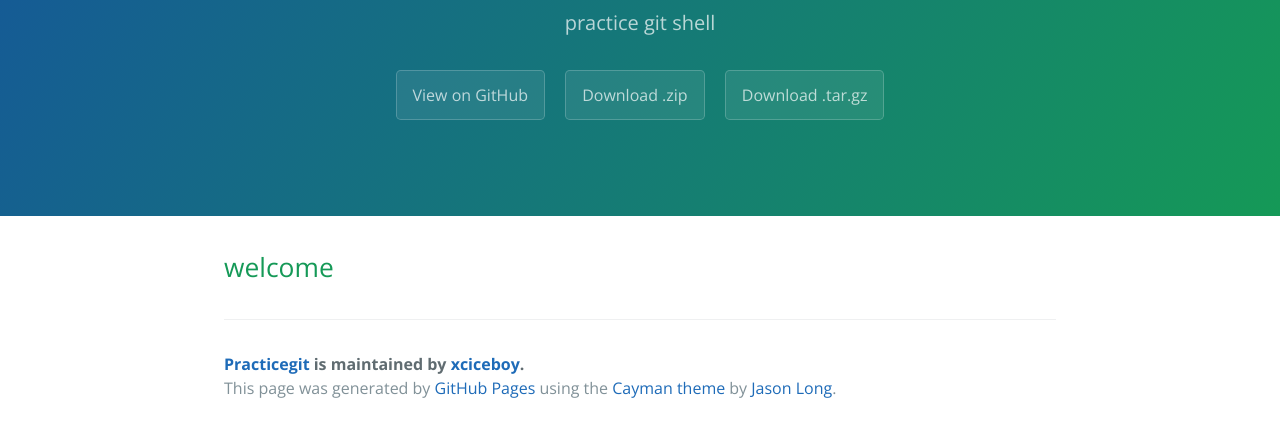
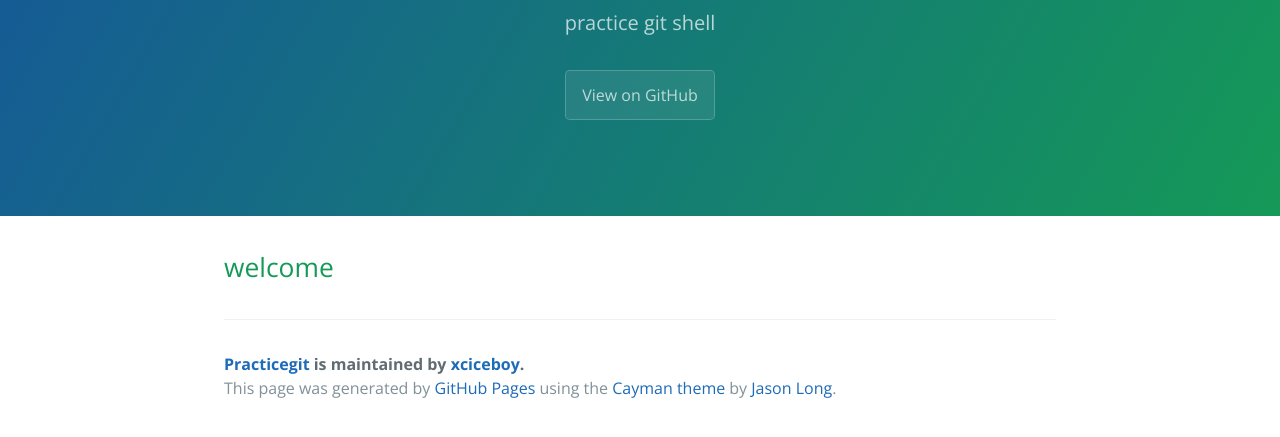
Before and after one commit to xciceboy/practicegit, a plain HTML site: page index.html in a window 1280 px wide. Shown: the part 167-604 px from the top of the page. Drawn offline with nearby package versions, Linux system fonts and the light colour scheme.

Commit message:
modifity index.html

```diff
--- a/index.html
+++ b/index.html
@@ -14,8 +14,6 @@
       <h1 class="project-name">Practicegit</h1>
       <h2 class="project-tagline">practice git shell</h2>
       <a href="https://github.com/xciceboy/practicegit" class="btn">View on GitHub</a>
-      <a href="https://github.com/xciceboy/practicegit/zipball/master" class="btn">Download .zip</a>
-      <a href="https://github.com/xciceboy/practicegit/tarball/master" class="btn">Download .tar.gz</a>
     </section>
 
     <section class="main-content">
```
